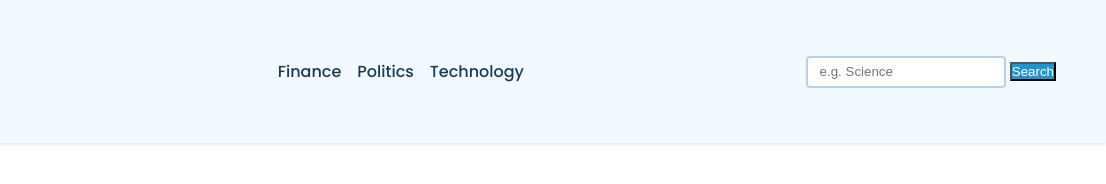
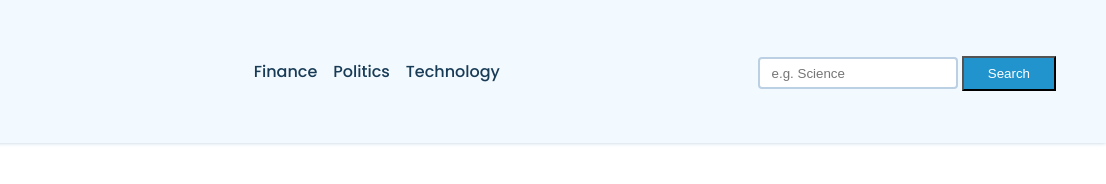
Before and after one commit to shubzcode/News_APP, a plain HTML site: page index.html in a window 1280 px wide. Shown: the full height of the page, 174-1280 px from the left. Drawn offline with Linux system fonts and the light colour scheme.

Commit message:
Update Style.css

```diff
--- a/Style.css
+++ b/Style.css
@@ -91,5 +91,5 @@ nav {
 .search-button {
     background-color: var(--accent-color);
     color: white;
-
+    padding: 8px 24px;
 }
```
